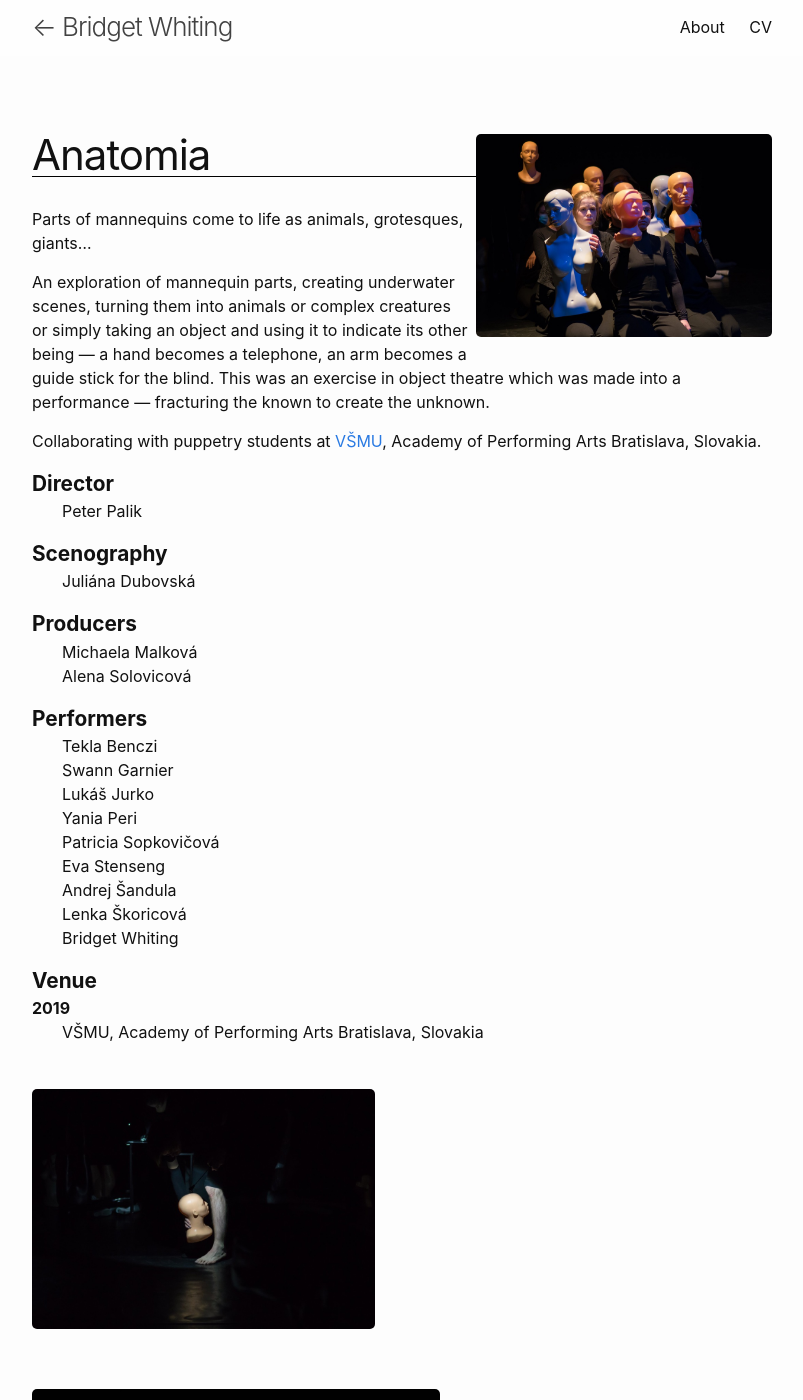
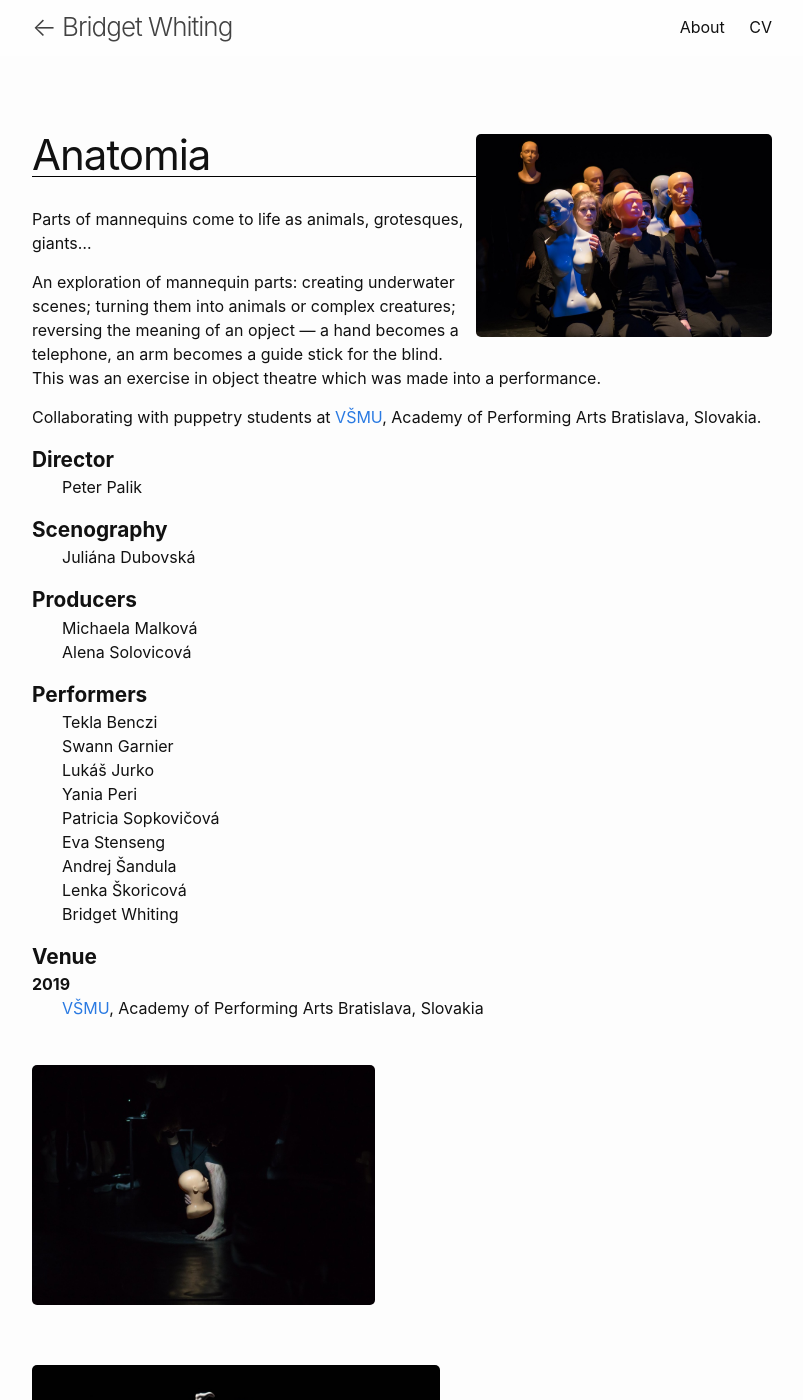
Before and after one commit to markwhiting/bridget, a Jekyll site: the page built from _projects/anatomia.markdown, in a window 1280 px wide and 1400 px high. Shown: the whole window, without its empty margins (238-1041 px from the left). Built offline with Jekyll 4.4.1, drawn with Linux system fonts in a browser that asks for light colours.

Commit message:
Edited text

```diff
--- a/_projects/anatomia.markdown
+++ b/_projects/anatomia.markdown
@@ -7,7 +7,7 @@ end: 2019-02-22
 
 Parts of mannequins come to life as animals, grotesques, giants...
 
-An exploration of mannequin parts, creating underwater scenes, turning them into animals or complex creatures or simply taking an object and using it to indicate its other being — a hand becomes a telephone, an arm becomes a guide stick for the blind. This was an exercise in object theatre which was made into a performance — fracturing the known to create the unknown.
+An exploration of mannequin parts: creating underwater scenes; turning them into animals or complex creatures; reversing the meaning of an opject — a hand becomes a telephone, an arm becomes a guide stick for the blind. This was an exercise in object theatre which was made into a performance.
 
 Collaborating with puppetry students at [VŠMU](https://www.vsmu.sk/en/), Academy of Performing Arts Bratislava, Slovakia.
 
@@ -40,7 +40,7 @@ Collaborating with puppetry students at [VŠMU](https://www.vsmu.sk/en/), Academ
 
 ### 2019
 
-- VŠMU, Academy of Performing Arts Bratislava, Slovakia
+- [VŠMU](https://www.vsmu.sk/en/), Academy of Performing Arts Bratislava, Slovakia
 
 [![Figure]({{ "/assets/Anatomia/anatomia 1.jpg" | absolute_url }})]({{ "/assets/Anatomia/anatomia 1.jpg" | absolute_url }})
 [![Figure]({{ "/assets/Anatomia/anatomia 2.jpg" | absolute_url }})]({{ "/assets/Anatomia/anatomia 2.jpg" | absolute_url }})
```
